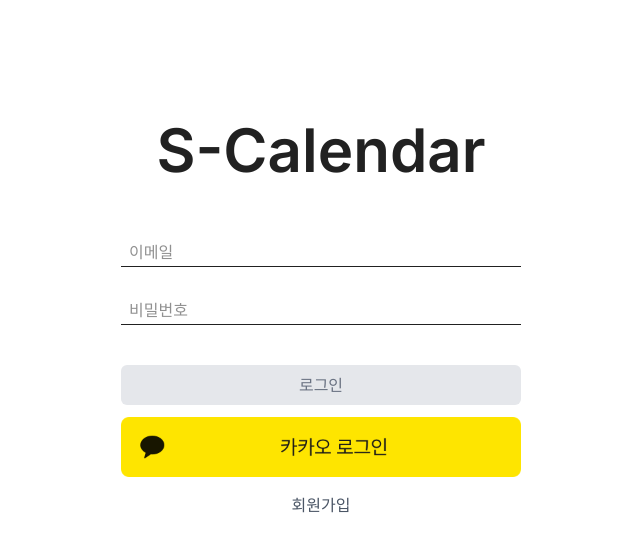
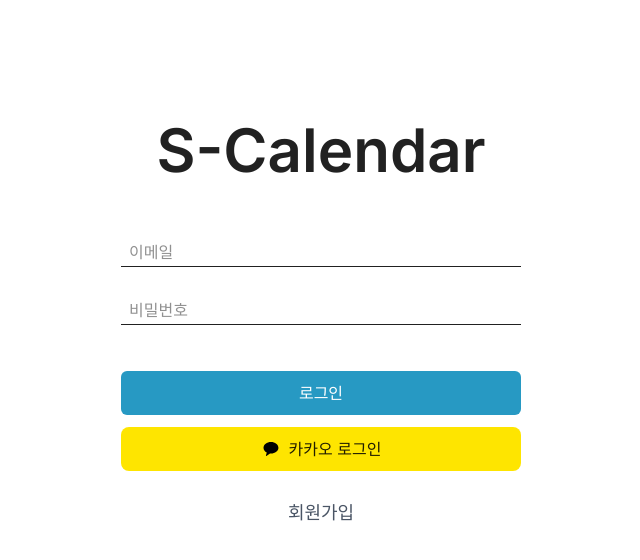
Before and after one commit to kska01/mirror-repository, a React (Vite) app in the folder fe/: page /login in a window 1280 px wide. Shown: the top 560 px of the page, without its empty margins (319-959 px from the left). Built offline with nearby package versions, Linux system fonts and the light colour scheme; a web font is replaced by a local one.

Commit message:
[BCW-78] refactor: 카카오 로그인 이미지 버튼으로 변경 및 헤더 변경 (#72)
- 카카오 로그인 이미지 -> 버튼으로 재구현
- 로그인/회원가입 헤더 수정

Co-authored-by: kska01 <insideka01@gmail.com>

```diff
--- a/fe/src/components/Header.jsx
+++ b/fe/src/components/Header.jsx
@@ -28,9 +28,9 @@
       <section className="flex justify-between text-xl my-7">
         <Link onClick={handleOnScalendarClick}>S-Calendar</Link>
         <nav className="flex gap-8">
-          <Link to="/signup" hidden={hidden}>회원가입</Link>
+          {/* <Link to="/signup" hidden={hidden}>회원가입</Link> */}
           <Link to="/login" hidden={hidden}>
-            로그인
+            로그인 / 회원가입
           </Link>
           <Link onClick={handleOnLogoutClick} hidden={!hidden}>
             로그아웃
--- a/fe/src/components/SocialLogin.jsx
+++ b/fe/src/components/SocialLogin.jsx
@@ -10,14 +10,29 @@
   };
 
   return (
-    <div>
-      <img
-        // className='w-full'
-        src={kakaoLoginImgL}
-        alt="카카오 로그인"
+    <>
+      <button
         onClick={handleKakaoLogin}
         style={{ cursor: 'pointer' }}
-      />
-    </div>
+        className="text-base leading-none box-border w-full py-2 px-2 mb-3 flex items-center justify-center gap-2 w-52 px-4 py-3 bg-[#FEE500] text-kakaoBrown rounded-lg"
+      >
+        <svg
+          xmlns="http://www.w3.org/2000/svg"
+          width="20"
+          height="20"
+          viewBox="0 0 20 20"
+          fill="none"
+          className="login-v2-button__item__logo"
+        >
+          <path
+            fill-rule="evenodd"
+            clip-rule="evenodd"
+            d="M9.96052 3C5.83983 3 2.5 5.59377 2.5 8.79351C2.5 10.783 3.79233 12.537 5.75942 13.5807L4.9313 16.6204C4.85835 16.8882 5.1634 17.1029 5.39883 16.9479L9.02712 14.5398C9.33301 14.5704 9.64386 14.587 9.96052 14.587C14.0812 14.587 17.421 11.9932 17.421 8.79351C17.421 5.59377 14.0812 3 9.96052 3Z"
+            fill="black"
+          />
+        </svg>
+        카카오 로그인
+      </button>
+    </>
   );
 }
--- a/fe/src/pages/KakaoRedirect.jsx
+++ b/fe/src/pages/KakaoRedirect.jsx
@@ -8,7 +8,6 @@
   const [error, setError] = useState('');
   const [isLoading, setIsLoading] = useState(false);
   const dispatch = useDispatch();
-
 
   useEffect(() => {
     // 백엔드에서 가져오기 (방법2로 변경)
@@ -23,7 +22,6 @@
         dispatch(kakaoLogin(token));
 
         navigate('/calendar');
-
       } catch (error) {
         console.error('토큰 저장 중 오류:', error);
         navigate('/');
--- a/fe/src/pages/Login.jsx
+++ b/fe/src/pages/Login.jsx
@@ -95,15 +95,22 @@
             value={formData.password}
             onChange={handleFormInput}
           />
-          <hr className="mt-0.5 mb-10" />
+          <hr className="mt-0.5" />
 
-          <p className="text-red-600 text-[15px] mb-8">{error && <div>{error}</div>}</p>
+          {isFormValid ? (
+            <p className="text-red-600 text-[15px] mb-6">
+             {error !== "" ? error : <p className="text-red-600 text-[15px] mb-6 text-right invisible">
+              &nbsp;
+            </p>}
+            </p>
+          ) : (
+            <p className="text-red-600 text-[15px] mb-6 text-right invisible">
+              &nbsp;
+            </p>
+          )}
 
           <button
-            className={`w-full py-2 px-4 ${isFormValid ? 'bg-primary' : 'bg-gray-200'} mb-3
-            ${isFormValid ? 'text-white' : 'text-gray-200'} text-gray-500 rounded-md text-base
-            ${isFormValid ? 'hover:bg-secondary' : ''} focus:outline-none focus:ring-2 focus:ring-offset-2 focus:ring-primary mb-1
-            ${isFormValid ? 'cursor-pointer' : 'cursor-not-allowed'}`}
+            className="w-full py-2.5 px-4 bg-primary text-white  rounded-md text-base mb-3 hover: cursor-pointer mb-1"
             type="submit"
             // 두 값이 모두 채워지면 disabled={false}, 하나라도 비워있으면 disabled={true}
             // disabled={isFormValid ? true : false}
@@ -114,7 +121,7 @@
         </form>
         <SocialLogin></SocialLogin>
         <button
-          className="w-full mt-2 py-2 px-4 bg-white text-gray-600 rounded-md text-base cursor-pointer mb-10"
+          className="w-full mt-2 py-2 px-4 bg-white text-gray-600 rounded-md cursor-pointer mb-10 text-[18px]"
           onClick={toSignup}
         >
           회원가입
```
Lines whose indentation alone changed are shown as unchanged.
